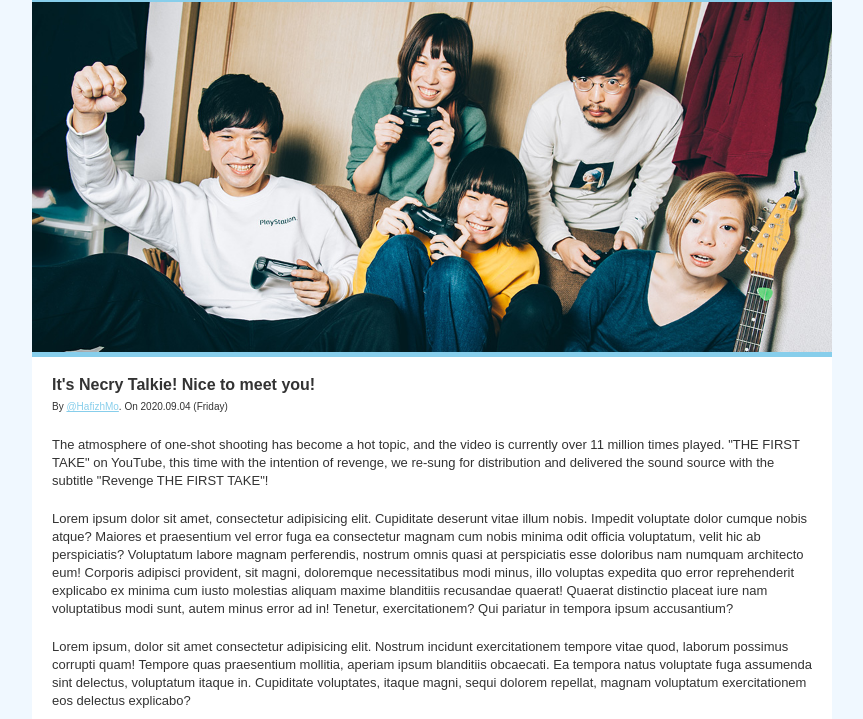
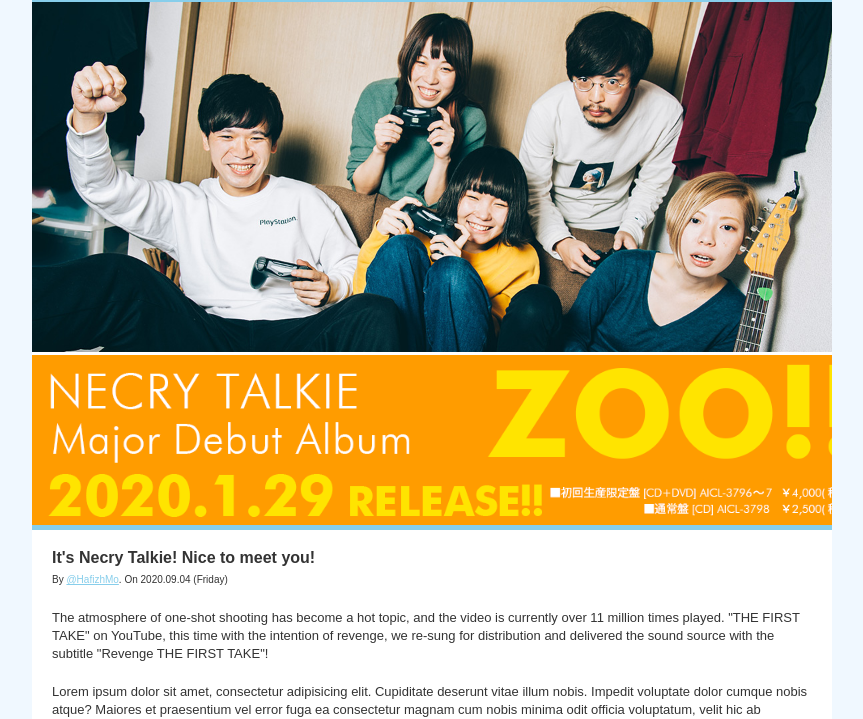
Before and after one commit to hafizhMo/simple-html-css, a plain HTML site: page index.html in a window 1280 px wide. Shown: the part 101-820 px from the top of the page, without its empty margins (208-1071 px from the left). Drawn offline with Linux system fonts and the light colour scheme.

Commit message:
add banner debut

```diff
--- a/index.html
+++ b/index.html
@@ -22,6 +22,7 @@
       </ul>
     </div>
     <div class="hero"></div>
+    <div class="subhero"></div>
     <div class="content">
       <h2>It's Necry Talkie! Nice to meet you!</h2>
       <p class="writer">By <a href="#">@HafizhMo</a>. On 2020.09.04 (Friday)</p>
--- a/styles.css
+++ b/styles.css
@@ -183,6 +183,13 @@ body {
     background-size: cover;
     background-position: 0 -25px;
     border-top: 5px solid skyblue;
+    border-bottom: 3px solid white;
+}
+
+.subhero {
+    height: 170px;
+    background-image: url(img/debut.gif);
+    background-size: cover;
     border-bottom: 5px solid skyblue;
 }
 
```
Also changed, not shown: img/debut.gif (added).
